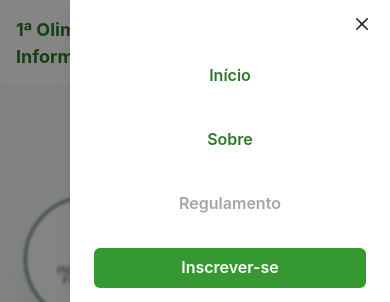
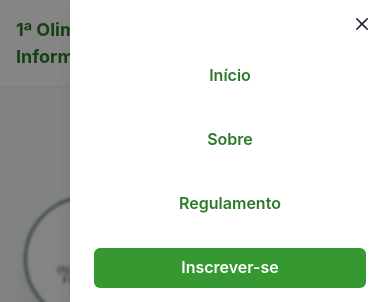
Before and after one commit to EmerSormany/olimpiadainformatica, a React (Vite) app in the folder olimpiadas-frontend/: page / in a window 390 px wide. Both pictures are taken after a click on the button "Abrir menu". Shown: the top 302 px of the page. Built offline with nearby package versions, Linux system fonts and the light colour scheme.

Commit message:
inclusão de regulamento e formulário de inscrever-se no modo mobile

```diff
--- a/olimpiadas-frontend/src/components/header/Header.jsx
+++ b/olimpiadas-frontend/src/components/header/Header.jsx
@@ -89,10 +89,10 @@ export default function Header() {
                 <Button variant="ghost" colorScheme="greenOlympics" onClick={() => handleNavigation('/about')}>
                     Sobre
                 </Button>
-                <Button variant="ghost" colorScheme="gray" isDisabled>
+                <Button variant="ghost" colorScheme="greenOlympics" onClick={() => window.open('https://docs.google.com/document/d/1f0qcFkWBfRzbYOfqRF21xJyEqCq1gUAp/edit?usp=sharing&ouid=105055450786899418040&rtpof=true&sd=true')}>
                     Regulamento
                 </Button>
-                <Button variant="solid" colorScheme="greenOlympics" onClick={onClose} w="100%">
+                <Button variant="solid" colorScheme="greenOlympics" onClick={() => window.open('https://docs.google.com/forms/d/e/1FAIpQLSfDEyCGZRlMGuAXSZH6gneDd-3BYsISGSSafnkL0L93OSnUNQ/viewform?usp=publish-editor', '_blank')} w="100%">
                     Inscrever-se
                 </Button>
                 <Button variant="ghost" colorScheme="gray" isDisabled w="100%">
```
